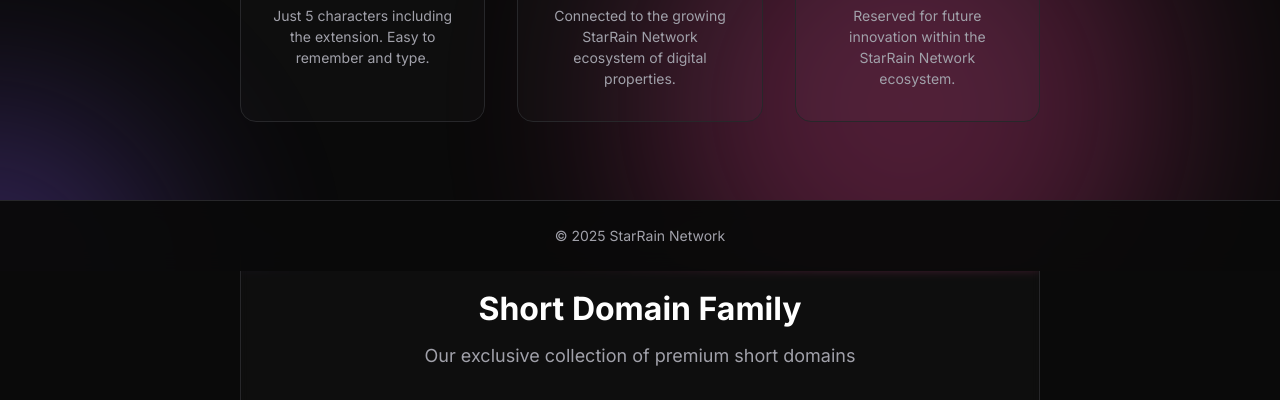
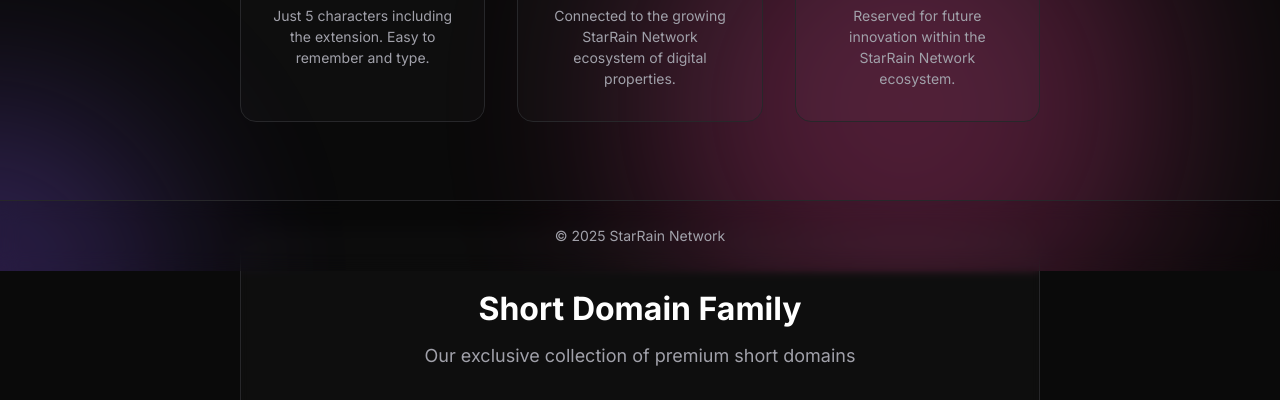
Before and after one commit to k725/s3.qa, a plain HTML site: page docs/index.html in a window 1280 px wide. Shown: the part 529-929 px from the top of the page. Drawn offline with Linux system fonts and the light colour scheme.

Commit message:
update style

```diff
--- a/docs/index.html
+++ b/docs/index.html
@@ -100,13 +100,14 @@
         }
 
         .main-content {
-            min-height: calc(100vh - 100px);
+            min-height: 100vh;
             display: flex;
             flex-direction: column;
             justify-content: center;
             align-items: center;
             text-align: center;
             padding: 2rem 0;
+            margin-bottom: 2rem;
         }
 
         .domain-name {
@@ -189,7 +190,7 @@
             padding: 1.5rem 0;
             text-align: center;
             border-top: 1px solid var(--border);
-            background: rgba(10, 10, 10, 0.95);
+            background: rgba(0, 0, 0, 0.1);
             backdrop-filter: blur(10px);
             z-index: 10;
         }
@@ -200,6 +201,7 @@
         }
 
         @media (max-width: 768px) {
+
             .domain-name {
                 font-size: clamp(3rem, 20vw, 6rem);
             }
@@ -246,6 +248,7 @@
 
         .domain-family {
             margin-top: 3rem;
+            margin-bottom: 50px;
             padding: 3rem 2rem;
             background: rgba(255, 255, 255, 0.02);
             border: 1px solid var(--border);
```
